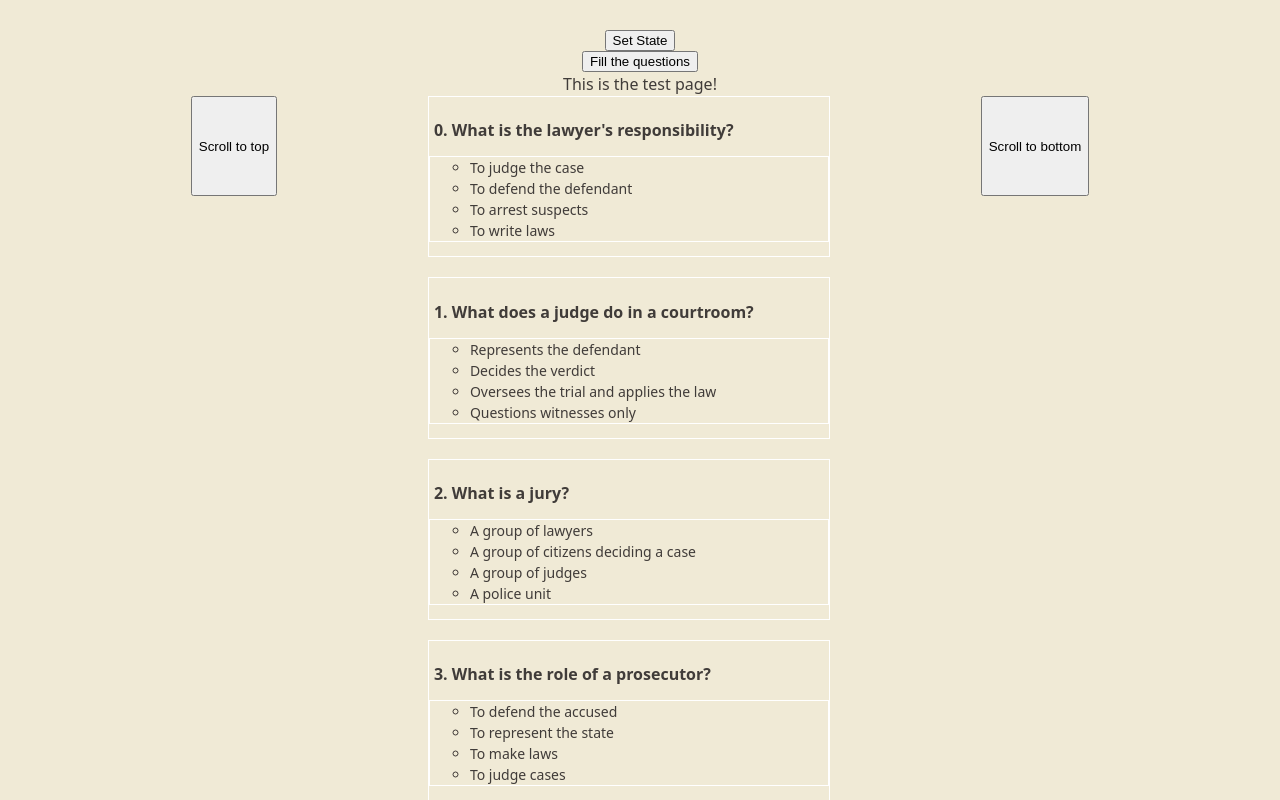
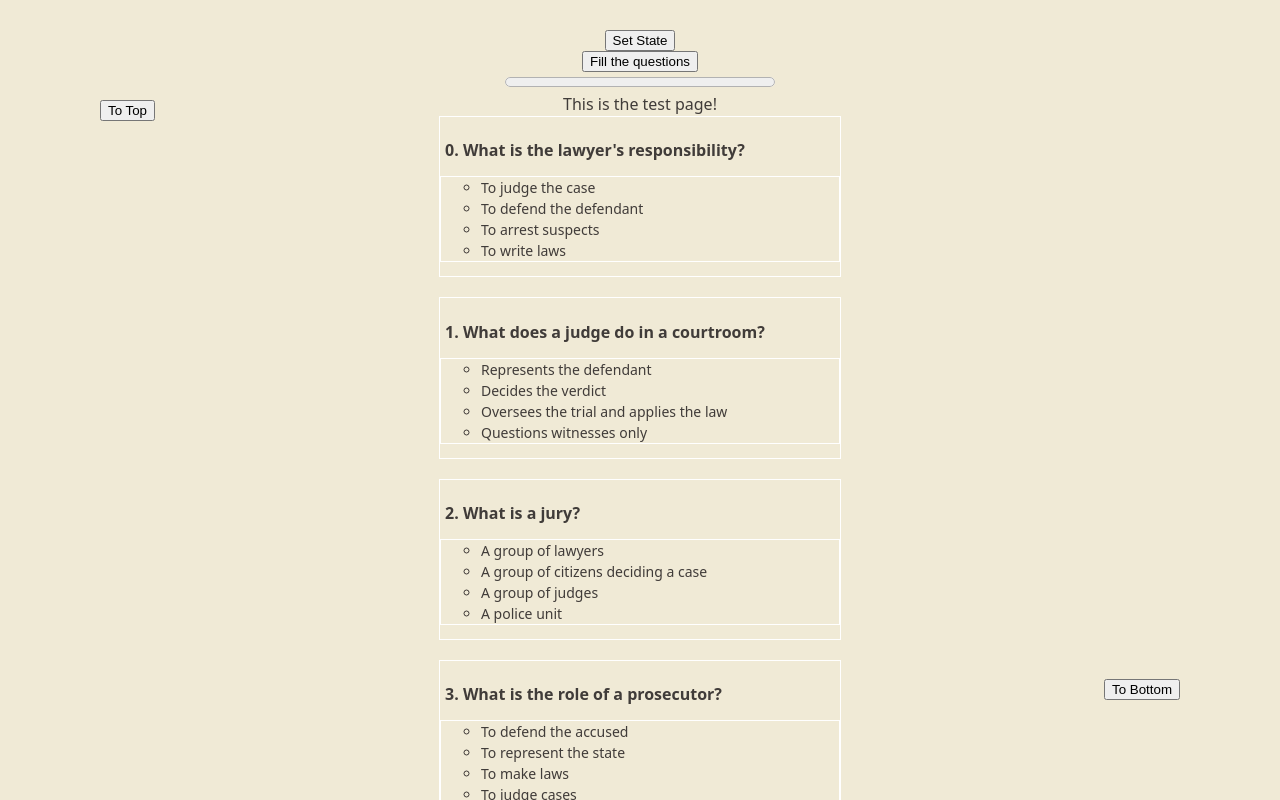
Before and after one commit to EmirMarles/lawyer-test, a React (Vite) app in the folder lawyer-test/: page /main-test-page/test-page1 in a window 1280 px wide. Shown: the top 800 px of the page. Built offline with nearby package versions, Linux system fonts and the light colour scheme.

Commit message:
new utils func

```diff
--- a/lawyer-test/src/components/TestPage.css
+++ b/lawyer-test/src/components/TestPage.css
@@ -31,13 +31,23 @@
 }
 
 .scroll-to-top{
+    /* margin-top: 1000px; */
+    position: fixed;
+    top: 100px;
+    left: 100px;
     margin-right: 100px;
     max-height: 100px;
-    position: sticky;
 }
 
 .scroll-to-bottom{
+    position: fixed;
+    bottom: 100px;
+    right: 100px;
     max-height: 100px;
     margin-left: 100px;
-    position: static;
 }
+
+.progress-bar{
+    height: 20px;
+    width: 270px;
+}
--- a/lawyer-test/src/components/TestPage.jsx
+++ b/lawyer-test/src/components/TestPage.jsx
@@ -14,7 +14,9 @@ export function TestPage({ timerCountdown,
     questions,
     arrayOfAnswers,
     setArrayOfAnswers,
-    setAnswers
+    setAnswers,
+    progressBarValue,
+    setProgressBarValue
 }) {
     const navigate = useNavigate()
     const [pageQuestionIndex, setPageQuestionIndex] = useState(0)
@@ -151,11 +153,10 @@ export function TestPage({ timerCountdown,
         <div className="test-page-layout">
             <button className="setStateAnswers" onClick={setstate}>Set State</button>
             <button className="fillInTheQuestions" onClick={fillInTheQuestions}>Fill the questions</button>
-            {/* <button onClick={setTimer}>set timer</button> */}
-            {/* <Timer timerCountdown={timerCountdown} setTimerCountdown={setTimerCountdown}></Timer> */}
+            <progress value={progressBarValue} max={100} className="progress-bar"></progress>
             <div className="header">This is the test page!</div>
             <div className="questions-grid">
-                <button className="scroll-to-top" onClick={handleScrollTop}>Scroll to top</button>
+                <button className="scroll-to-top" onClick={handleScrollTop}>To Top</button>
                 <div className="questions">
                     {questions.map((question, index) => {
                         const globalIndex = pageQuestionIndex + index
@@ -171,7 +172,7 @@ export function TestPage({ timerCountdown,
                 </div>
                 {showPopUp &&
                     (<div className="popup">Please Fill in all the questions : {pageIndex}!</div>)}
-                <button className="but scroll-to-bottom" onClick={handleScrollBottom}>Scroll to bottom</button>
+                <button className="scroll-to-bottom" onClick={handleScrollBottom}>To Bottom</button>
             </div>
             <div className="prev-next-button">
                 <button className="prev" onClick={movePageBack}>Previous Page</button>
--- a/lawyer-test/src/pages/MainTestPage.jsx
+++ b/lawyer-test/src/pages/MainTestPage.jsx
@@ -4,6 +4,8 @@ import { TestPage } from "../components/TestPage"
 import { Routes, Route, } from "react-router-dom"
 import { divideQuestions } from "../utils/arraysHelper"
 import { useNavigate } from "react-router-dom"
+import { calculateProgress } from "../utils/calculateProrgess"
+import { answers } from "../constants/answers"
 
 export default function MainTestPage({ setAnswers }) {
 
@@ -12,6 +14,8 @@ export default function MainTestPage({ setAnswers }) {
     const [arrayOfAnswers, setArrayOfAnswers] = useState(() => {
         return JSON.parse(localStorage.getItem('answers')) || (new Array(91).fill(null))
     })
+    const [progressBarValue, setProgressBarValue] = useState(0)
+
     const navigate = useNavigate()
 
     // SAVING THE ANSWERS LOCALLY //
@@ -19,6 +23,13 @@ export default function MainTestPage({ setAnswers }) {
     useEffect(() => {
         localStorage.setItem('answers', JSON.stringify(arrayOfAnswers))
         console.log('answers saved locally:', JSON.parse(localStorage.getItem('answers')))
+
+        // calculating the progress bar
+        const setProgress = () => {
+            const percentage = calculateProgress(answers)
+            setProgressBarValue(percentage)
+        }
+        setProgress();
     }, [arrayOfAnswers])
 
     // GETTING QUESTIONS FROM DB //
@@ -52,7 +63,9 @@ export default function MainTestPage({ setAnswers }) {
                 setArrayOfAnswers: setArrayOfAnswers,
                 questions: arrayOfArrays[0],
                 timerCountdown: timerCountdown,
-                setTimerCountdown: setTimerCountdown
+                setTimerCountdown: setTimerCountdown,
+                progressBarValue: progressBarValue,
+                setProgressBarValue: setProgressBarValue
             },
         },
         {
@@ -65,7 +78,9 @@ export default function MainTestPage({ setAnswers }) {
                 setArrayOfAnswers: setArrayOfAnswers,
                 questions: arrayOfArrays[1],
                 timerCountdown: timerCountdown,
-                setTimerCountdown: setTimerCountdown
+                setTimerCountdown: setTimerCountdown,
+                progressBarValue: progressBarValue,
+                setProgressBarValue: setProgressBarValue
             },
         },
         {
@@ -78,7 +93,9 @@ export default function MainTestPage({ setAnswers }) {
                 setArrayOfAnswers: setArrayOfAnswers,
                 questions: arrayOfArrays[2],
                 timerCountdown: timerCountdown,
-                setTimerCountdown: setTimerCountdown
+                setTimerCountdown: setTimerCountdown,
+                progressBarValue: progressBarValue,
+                setProgressBarValue: setProgressBarValue
             },
         },
         {
@@ -92,7 +109,9 @@ export default function MainTestPage({ setAnswers }) {
                 questions: arrayOfArrays[3],
                 timerCountdown: timerCountdown,
                 setTimerCountdown: setTimerCountdown,
-                setAnswers: setAnswers
+                setAnswers: setAnswers,
+                progressBarValue: progressBarValue,
+                setProgressBarValue: setProgressBarValue
             },
         }
     ]
--- /dev/null
+++ b/lawyer-test/src/utils/calculateProrgess.js
@@ -0,0 +1,37 @@
+export function calculateProgress(arr) {
+
+    if (arr === null && arr === undefined) {
+        return
+    }
+    const questionAmount = 92
+    let amountOfQuestionsAnswered = 0
+    for (let i = 0; i < arr.length; i++) {
+        if (arr[i] !== null) {
+            amountOfQuestionsAnswered++
+        }
+    }
+    let percentage = (amountOfQuestionsAnswered / questionAmount) * 100
+    let rounded = Math.floor(percentage)
+    return rounded
+}
+
+let answers = [
+    '0', '1', '2', '3', '0', '1', '2', '3', '0', '1', '2', '3',
+    '0', '1', '2', '3', '0', '1', '2', '3', '0', '1', '2', '3',
+    '0', '1', '2', '3', '0', '1', '2', '3', '0', '1', '2', '3',
+    '0', '1', '2', '3', '0', '1', '2', '3', '0', '1', '2', '3',
+    '0', '1', '2', '3', '0', '1', '2', '3', '0', '1', '2', '3',
+    '0', '1', '2', '3', '0', '1', '2', '3', '0', '1', '2', '3',
+    '0', '1', '2', '3', '0', '1', '2', '3', '0', '1', '2', '3',
+    '0', '1', '2', '3', '0', '1', '2', '3'
+];
+
+let notFullAnswers = [
+    '0', '1', '2', '3', '0', '1', '2', '3', '0', '1', '2', '3',
+    '0', '1', '2', '3', '0', '1', '2', '3', '0', '1', '2', '3',
+    '0', '1', '2', '3', '0', '1', '2', '3', '0', '1', '2', '3',
+    '0', '1', '2', '3', '0', '1', '2', '3', '0'
+];
+
+console.log('another result:', calculateProgress(notFullAnswers))
+console.log('resulst:', calculateProgress(answers))
```
